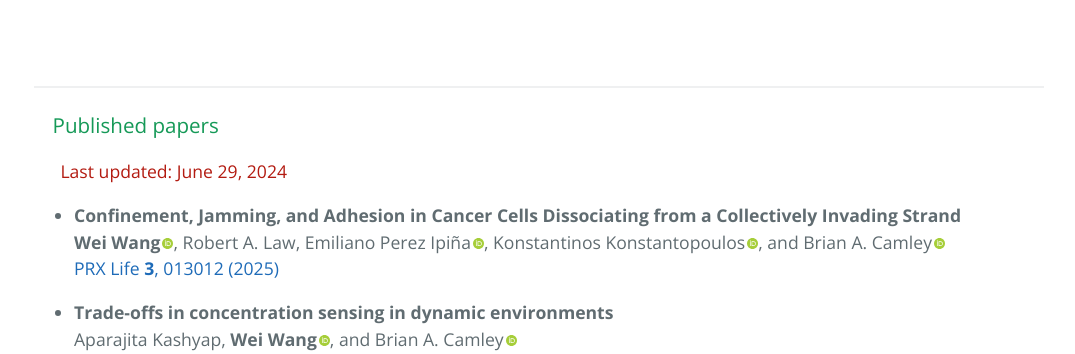
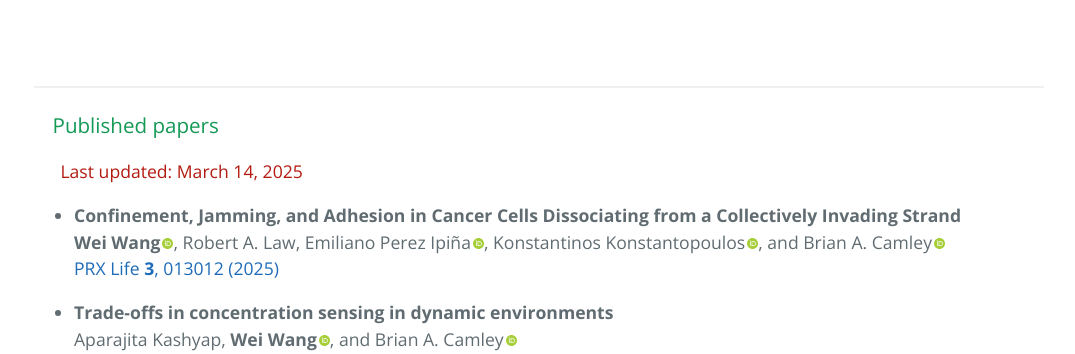
Before and after one commit to wwang721/wwang721.github.io, a Jekyll site: the page built from 2publications.md, in a window 1280 px wide. Shown: the part 328-682 px from the top of the page, without its empty margins (101-1176 px from the left). Built offline with Jekyll 4.4.1, drawn with Linux system fonts in a browser that asks for light colours; comment, search, counter and statistics services are not loaded.

Commit message:
Update date

```diff
--- a/2publications.md
+++ b/2publications.md
@@ -45,7 +45,7 @@ div.arxivfeed {
 <hr style="margin:40px 0px -10px 0px"/>
 ### &ensp;&thinsp;&thinsp;Published papers
 
-&emsp;&ensp;<font color="#b31b11">Last updated: June 29, 2024</font>
+&emsp;&ensp;<font color="#b31b11">Last updated: March 14, 2025</font>
 
 
 <div class="altmetric-embed altmetric-badge-popover-left" data-badge-type="donut" data-doi="10.1103/PRXLife.3.013012" style="float:right"></div>
```
